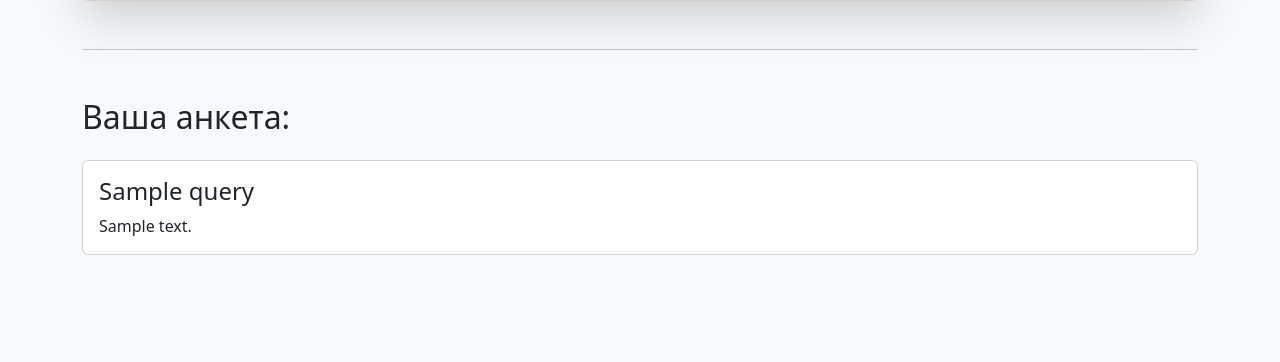
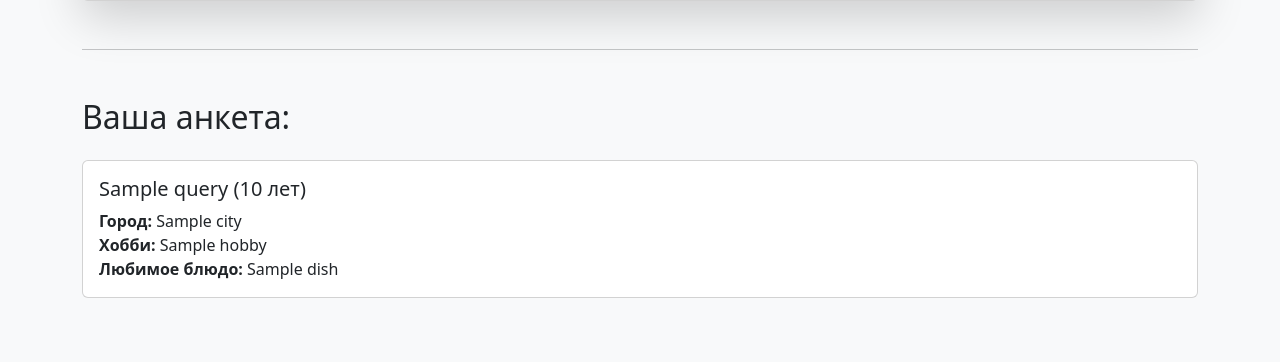
Before and after one commit to YuriyNik156/VD06, a Flask app: template hometask/hometask_app/templates/questions.html in a window 1280 px wide. Shown: the part 710-1072 px from the top of the page. Before the commit the page ends 965 px from the top, so only its background shows below. Run offline with Flask 3, Linux system fonts and the light colour scheme; the template is opened without the code that fills it: most values are stand-ins (such as "Sample title", 1, 10 or a date in 2020).

Commit message:
final updates

```diff
--- a/hometask/hometask_app/templates/questions.html
+++ b/hometask/hometask_app/templates/questions.html
@@ -43,10 +43,14 @@
     <h2 class="mb-4">Ваша анкета:</h2>
     {% for query in queries %}
     <div class="card mb-3">
-        <div class="card-body">
-            <h4 class="card-title">{{ query.title }}</h4>
-            <p class="card-text">{{ query.content }}</p>
-        </div>
+    <div class="card-body">
+        <h5 class="card-title">{{ query.name }} ({{ query.age }} лет)</h5>
+        <p class="card-text">
+            <strong>Город:</strong> {{ query.city }}<br>
+            <strong>Хобби:</strong> {{ query.hobby }}<br>
+            <strong>Любимое блюдо:</strong> {{ query.dish }}
+        </p>
+    </div>
     </div>
     {% endfor %}
 </div>
```
Also changed, not shown: hometask/hometask_app/routes.py (+4 -4 lines).
